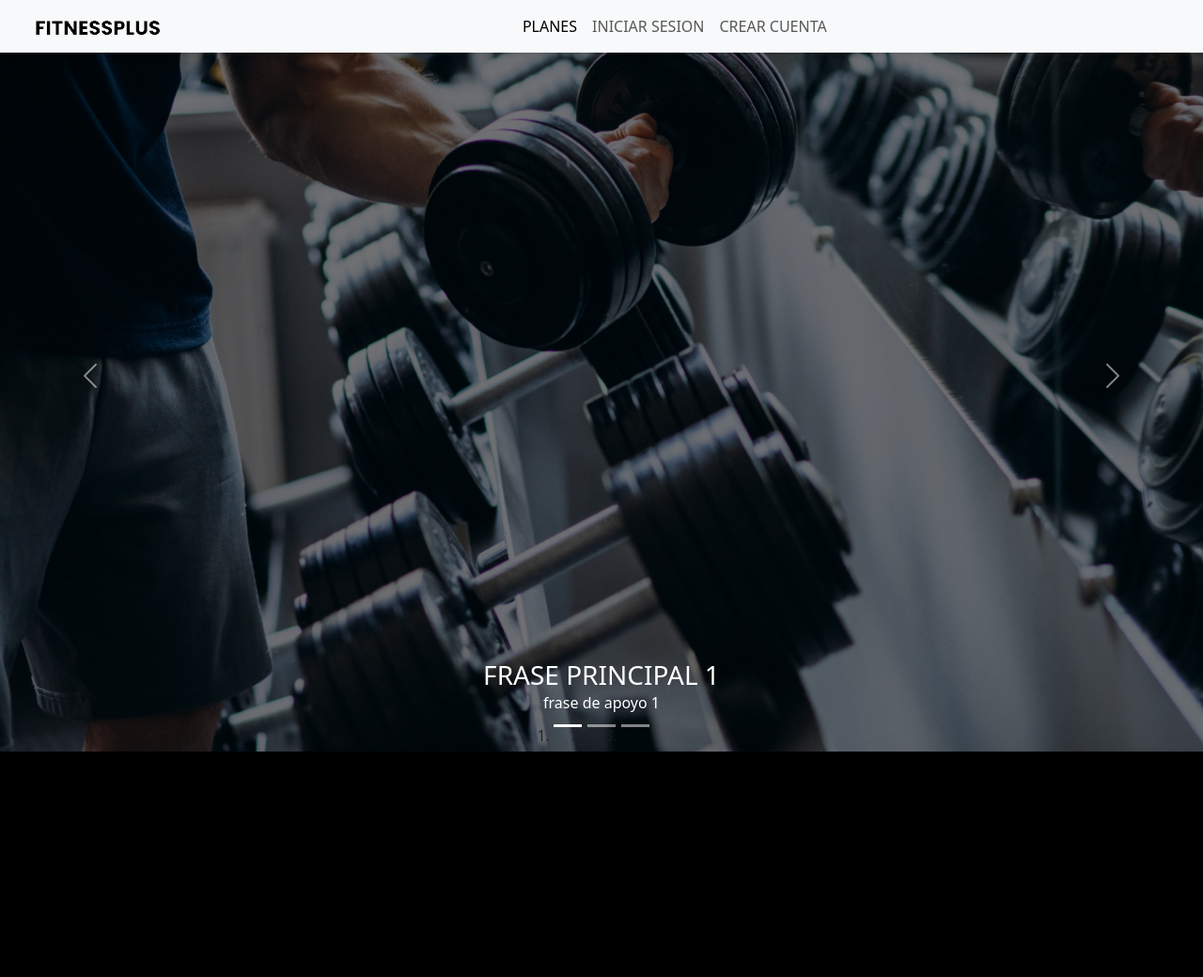
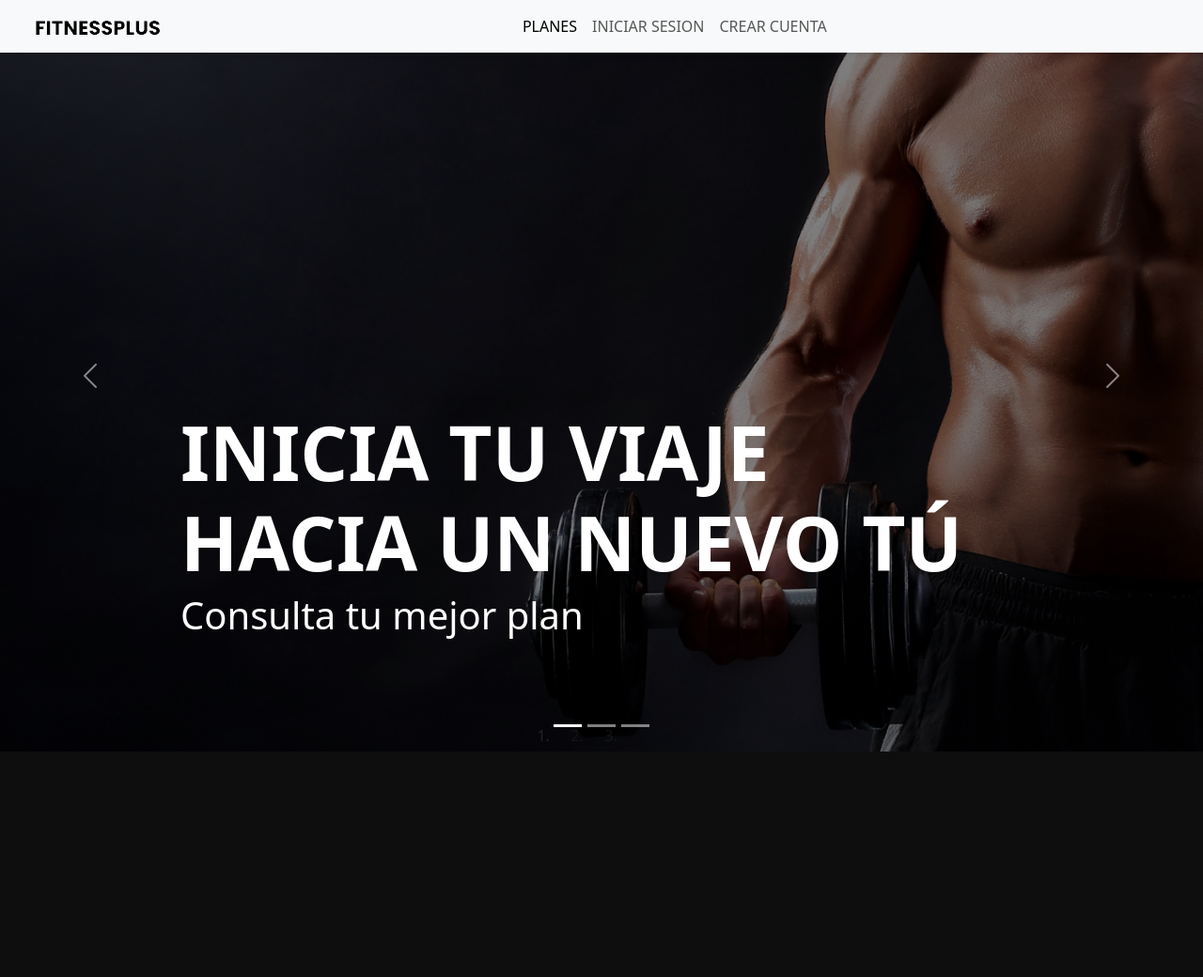
Before and after one commit to Ronal1707/FITNESSPLUS, a PHP site: page / in a window 1280 px wide. Shown: the top 1040 px of the page at 94% size. After the commit the page ends 800 px from the top, so only its background shows below. Run offline with PHP 8.4, Linux system fonts and the light colour scheme.

Commit message:
Implementacion frases y alineacion a la izquierda

```diff
--- a/index.html
+++ b/index.html
@@ -14,7 +14,7 @@
   <header class="header-sin-cuenta">
       <nav class="navbar navbar-expand-lg bg-body-tertiary">
           <div class="container-fluid">
-                <a href = "#" class = "imagen-logo-header">
+              <a href="#" class="imagen-logo-header">
                   <img src="imagenes/LOGO HEADER.png" alt="logo FITNESPLUSS">
               </a>
               <button class="navbar-toggler" type="button" data-bs-toggle="collapse" data-bs-target="#navbarNav" aria-controls="navbarNav" aria-expanded="false" aria-label="Toggle navigation">
@@ -36,37 +36,37 @@
           </div>
       </nav>
   </header>
-    <div id="carouselExampleIndicators" class="carousel slide carousel-container" data-bs-ride="carousel">
+  <div id="carouselExampleIndicators" class="carousel slide" data-bs-ride="carousel">
       <ol class="carousel-indicators">
           <li data-bs-target="#carouselExampleIndicators" data-bs-slide-to="0" class="active"></li>
           <li data-bs-target="#carouselExampleIndicators" data-bs-slide-to="1"></li>
           <li data-bs-target="#carouselExampleIndicators" data-bs-slide-to="2"></li>
       </ol>
       <div class="carousel-inner">
-        <div class="carousel-item active">
+          <div class="carousel-item active" data-bs-interval="5000">
               <img src="imagenes/slider 4.jpg" class="d-block w-100" alt="First slide">
               <div class="overlay-slider">
                   <div class="carousel-caption d-none d-md-block">
-              <h3>FRASE PRINCIPAL 1</h3>
-              <p>frase de apoyo 1</p>
+                      <h1>TRANSFORMA TU VIDA A PARTIR DE HOY</h1>
+                      <p>Descubre nuestros planes</p>
                   </div>
               </div>
           </div>
-        <div class="carousel-item">
+          <div class="carousel-item active" data-bs-interval="5000">
               <img src="imagenes/slider 3.jpg" class="d-block w-100" alt="Second slide">
               <div class="overlay-slider">
                   <div class="carousel-caption d-none d-md-block">
-              <h3>FRASE PRINCIPAL 2</h3>
-              <p>frase de apoyo 2</p>
+                      <h1>DA EL PRIMER PASO HACIA TU EXCELENCIA PERSONAL</h1>
+                      <p>Echale un ojo a nuestros planes</p>
                   </div>
               </div>
           </div>
-        <div class="carousel-item">
+          <div class="carousel-item active" data-bs-interval="5000">
               <img src="imagenes/slider 2.jpg" class="d-block w-100" alt="Third slide">
               <div class="overlay-slider">
-            <div class="carousel-caption d-none d-md-block">
-              <h3>FRASE PRINCIPAL 3</h3>
-              <p>frase de apoyo 3</p>
+                  <div class="carousel-caption">
+                      <h1>INICIA TU VIAJE HACIA UN NUEVO TÚ</h1>
+                      <p>Consulta tu mejor plan</p>
                   </div>
               </div>
           </div>
@@ -81,11 +81,7 @@
       </a>
   </div>
 
-    <div class = "container-slider-pequeño">
-    </div>
-
-     <!-- Bootstrap 5 JS and Popper -->
-     <script src="https://cdn.jsdelivr.net/npm/bootstrap@5.1.3/dist/js/bootstrap.bundle.min.js"></script>
-
+  <!-- Bootstrap JS Bundle (incluye Popper) -->
+  <script src="https://cdn.jsdelivr.net/npm/bootstrap@5.3.3/dist/js/bootstrap.bundle.min.js" integrity="sha384-YvpcrYf0tY3lHB60NNkmXc5s9fDVZLESaAA55NDzOxhy9GkcIdslK1eN7N6jIeHz" crossorigin="anonymous"></script>
 </body>
 </html>
--- a/style.css
+++ b/style.css
@@ -26,14 +26,18 @@ body{
     font-weight: 700; /* Para hacer bold */
 }
 
+.carousel-item {
+  height: 100vh; /* Altura del carrusel igual a la altura visible de la pantalla */
+}
+
 .carousel-item img {
   height: 100vh;  /* Altura completa del viewport */
   width: 100vw;   /* Ancho completo del viewport */
   object-fit: cover; /* Para que la imagen no se deforme */
 }
 
-.carousel-container {
-  margin: auto; /* Centrar el carrusel */
+.container-prueba{
+  text-align: center;
 }
 
 .overlay-slider {
@@ -43,16 +47,25 @@ body{
   width: 100%;
   height: 100%;
   background-color: rgba(0, 0, 0, 0.5); /* Fondo negro con 50% de opacidad */
-  }
-
-  .carousel-caption {
-    color: #fff; /* Color del texto en blanco */
-    text-align: left; /* Alinea el texto a la izquierda */
-    margin: 0; /* Elimina el margen por defecto */
 }
 
-.carousel-caption h3, .carousel-caption p {
-    margin: 0; /* Elimina los márgenes por defecto de los encabezados y párrafos */
+.carousel-caption {
+  color: #fff; /* Color del texto en blanco */
+  margin-bottom: 30px;
+}
+
+.carousel-caption h1{
+  font-size: 500%;
+  font-weight: bold;
+  text-align: left; /* Alinea el texto a la izquierda */
+  margin-bottom: 0%;
+}
+
+.carousel-caption p {
+  text-align: left; /* Alinea el texto a la izquierda */
+  font-size: 40px;
+  font-weight: 100;
+  margin-bottom: 5%;
 }
 
 .container-slider-pequeño{
```
Lines whose indentation alone changed are shown as unchanged.
